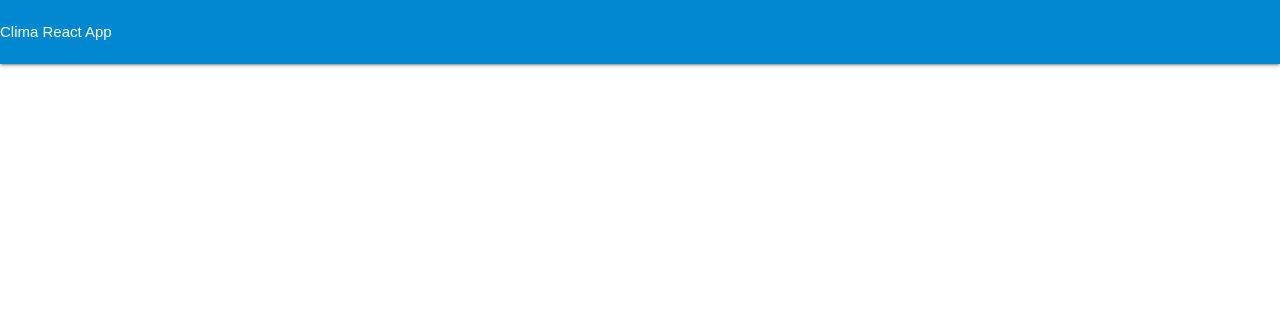
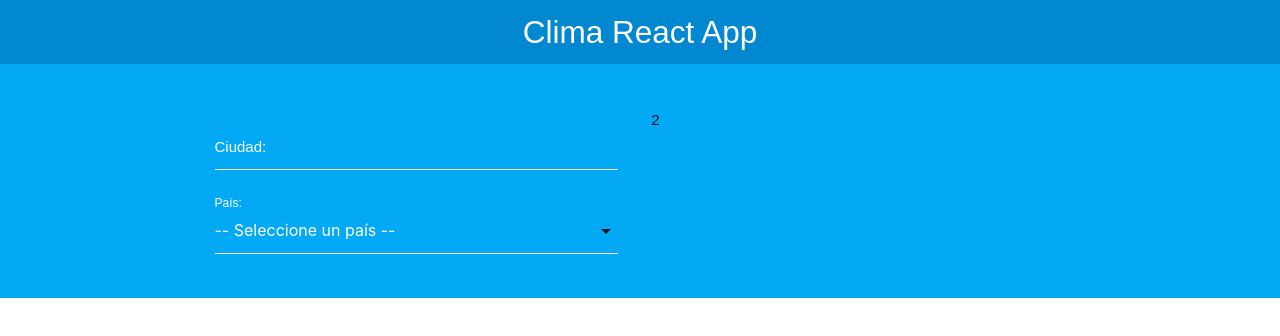
Before and after one commit to arielgarciadev/climaReact, a React (Create React App) app: page / in a window 1280 px wide. Shown: the top 336 px of the page. Built offline with nearby package versions, Linux system fonts and the light colour scheme.

Commit message:
Creación de Formulario

```diff
--- a/src/App.js
+++ b/src/App.js
@@ -1,5 +1,6 @@
 import React, {Fragment} from 'react';
 import Header from './components/Header'
+import Formulario from './components/Formulario'
 //API = http://api.openweathermap.org/data/2.5/weather?q=Buenos%20Aires,ar&APPID=0bdb1e207c717c85595c5fefa172e13d
 
 function App() {
@@ -8,6 +9,18 @@
       <Header
         titulo= 'Clima React App'
       />
+      <div className="contenedor-form">
+        <div className="container">
+          <div className="row">
+            <div className="col m6 s12">
+              <Formulario/>
+            </div>
+            <div className="col m6 s12">
+              2
+            </div>
+          </div>
+        </div>
+      </div>
     </Fragment>
   );
 }
--- /dev/null
+++ b/src/components/Formulario.js
@@ -0,0 +1,29 @@
+import React from 'react'
+
+function Formulario() {
+    return (
+        <form>
+            <div className="input-field col s12">
+                <input
+                    type="text"
+                    name="ciudad"
+                    id="ciudad"
+                />
+                <label htmlFor="ciudad">Ciudad: </label>
+            </div>
+
+            <div className="input-field col s12">
+                <select
+                    name="pais"
+                    id="pais"
+                >
+                    <option value="">-- Seleccione un país --</option>
+                </select>
+                <label htmlFor="pais">País: </label>
+            </div>
+
+        </form>
+    )
+}
+
+export default Formulario
--- a/src/components/Header.js
+++ b/src/components/Header.js
@@ -4,7 +4,7 @@
     return (
         <nav>
             <div className="nav-wrapper light-blue darken-2">
-                <a href="http://localhost:3000/">{titulo}</a>
+                <a href="#!" className="brand-logo">{titulo}</a>
             </div>
         </nav>
     )
```
